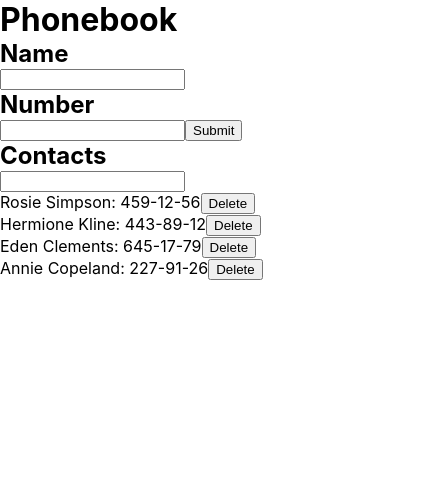
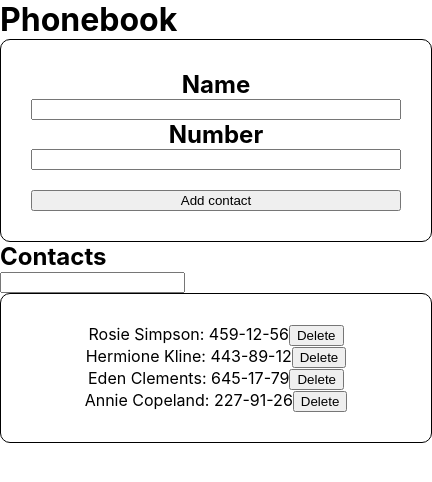
Before and after one commit to OleksandrSHAR/goit-react-hw-02-phonebook, a React (Create React App) app: page / in a window 390 px wide. Shown: the top 482 px of the page, 432 px wide, since content can reach past the window. Built offline with nearby package versions, Linux system fonts and the light colour scheme.

Commit message:
goit-react-hw-02-phonebook

```diff
--- a/src/components/App.jsx
+++ b/src/components/App.jsx
@@ -1,7 +1,7 @@
 import { Component } from 'react';
 import { nanoid } from 'nanoid';
 import { Forms } from './Phonebook/Form/Form';
-import { ContactList } from './Phonebook/ContaktList';
+import { ContactList } from './Phonebook/Contaktlist/ContaktList';
 import { Filter } from './Phonebook/Filter';
 import Notiflix from 'notiflix';
 import { GlobalStyle } from 'GlobalStyle';
--- /dev/null
+++ b/src/components/Phonebook/Contaktlist/ContactList.style.jsx
@@ -0,0 +1,9 @@
+import { styled } from 'styled-components';
+
+export const ContaktWrap = styled.div`
+  text-align: center;
+  width: 370px;
+  border: 1px solid black;
+  border-radius: 10px;
+  padding: 30px;
+`;
--- a/src/components/Phonebook/ContaktList.jsx
+++ b/src/components/Phonebook/Contaktlist/ContaktList.jsx
@@ -1,6 +1,8 @@
+import { ContaktWrap } from './ContactList.style';
+
 export const ContactList = ({ contacts, onDelete }) => {
   return (
-    <div>
+    <ContaktWrap>
       <ul>
         {contacts.map(({ id, name, number }) => (
           <li key={id}>
@@ -11,6 +13,6 @@ export const ContactList = ({ contacts, onDelete }) => {
           </li>
         ))}
       </ul>
-    </div>
+    </ContaktWrap>
   );
 };
--- a/src/components/Phonebook/Form/Form.jsx
+++ b/src/components/Phonebook/Form/Form.jsx
@@ -1,4 +1,5 @@
 import { Formik, Form, Field, ErrorMessage } from 'formik';
+import { FormikWrap, FormWrap, ButForm } from './Form.styles';
 
 import * as Yup from 'yup';
 const validationSchema = Yup.object({
@@ -7,7 +8,7 @@ const validationSchema = Yup.object({
       /^[a-zA-Zа-яА-Я]+(([' -][a-zA-Zа-яА-Я ])?[a-zA-Zа-яА-Я]*)*$/,
       'Name must not contain characters'
     )
-    .required('name please'),
+    .required(''),
   number: Yup.string()
     .min(5, 'Too short  number')
     .max(10, 'Too long number')
@@ -15,18 +16,20 @@ const validationSchema = Yup.object({
       /\+?\d{1,4}?[-.\s]?\(?\d{1,3}?\)?[-.\s]?\d{1,4}[-.\s]?\d{1,4}[-.\s]?\d{1,9}/,
       'Must have only numbers'
     )
-    .required('number please'),
+    .required(''),
   contacts: Yup.array(),
 });
 
 export const Forms = ({ submitForm, initialValues }) => {
   return (
+    <FormikWrap>
       <Formik
         validationSchema={validationSchema}
         onSubmit={submitForm}
         initialValues={initialValues}
       >
         <Form>
+          <FormWrap>
             <h2>Name</h2>
             <Field
               type="text"
@@ -43,8 +46,10 @@ export const Forms = ({ submitForm, initialValues }) => {
               required
             />
             <ErrorMessage name="number" component="p" />
-        <button type="submit">Submit</button>
+            <ButForm type="submit">Add contact</ButForm>
+          </FormWrap>
         </Form>
       </Formik>
+    </FormikWrap>
   );
 };
--- a/src/components/Phonebook/Form/Form.styles.jsx
+++ b/src/components/Phonebook/Form/Form.styles.jsx
@@ -0,0 +1,16 @@
+import styled from 'styled-components';
+
+export const FormikWrap = styled.div`
+  text-align: center;
+  width: 370px;
+  border: 1px solid black;
+  border-radius: 10px;
+  padding: 30px;
+`;
+export const FormWrap = styled.div`
+  display: flex;
+  flex-direction: column;
+`;
+export const ButForm = styled.button`
+  margin-top: 20px;
+`;
```
Lines whose indentation alone changed are shown as unchanged.
